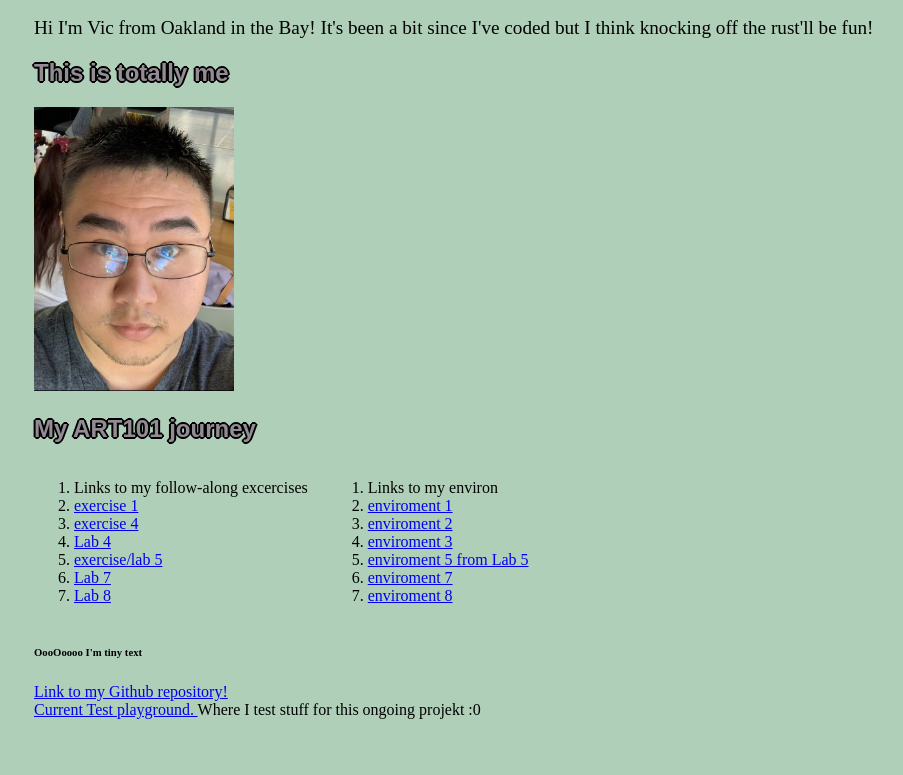
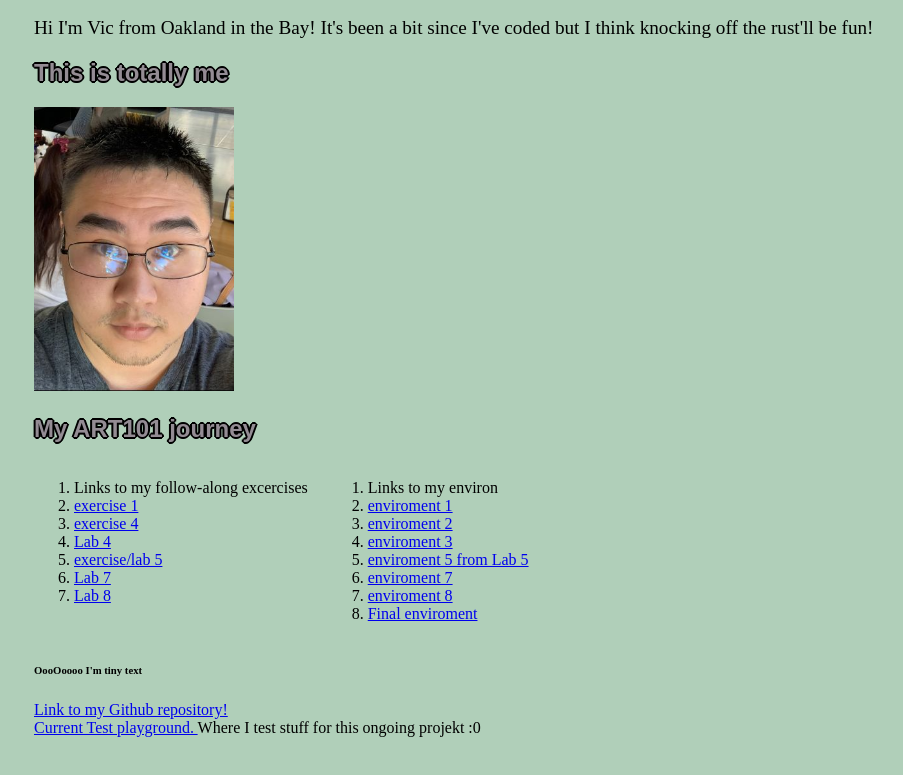
Before and after one commit to Vicillian/Art101, a plain HTML site: page index.html in a window 1280 px wide. Shown: the part 169-944 px from the top of the page, without its empty margins (24-927 px from the left). Drawn offline with Linux system fonts and the light colour scheme.

Commit message:
Final Environ for ART-101-01 Introduction to Computer Programming for the Arts / Fall '25
Class taught by Ilia Dolgov
my was TA: Alec DeContreras

Thanks for the fun quarter :]

```diff
--- a/index.html
+++ b/index.html
@@ -46,6 +46,7 @@
             <li><a href="environ/env05.html">enviroment 5 from Lab 5</a></li>
             <li><a href="environ/env07.html">enviroment 7</a></li>
             <li><a href="environ/env08.html">enviroment 8</a></li>
+            <li><a href="environ/finalEnv.html">Final enviroment</a></li>
         </ol>
 
         </div>
```
Also changed, not shown: environ/Flare.png (added), 1 other file.
